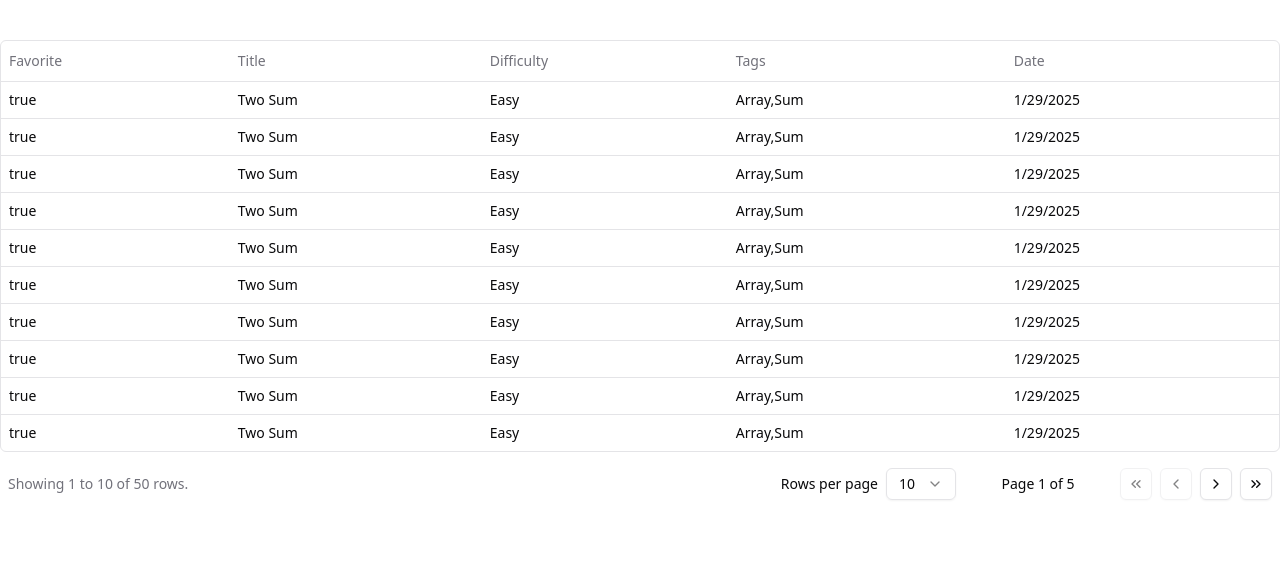
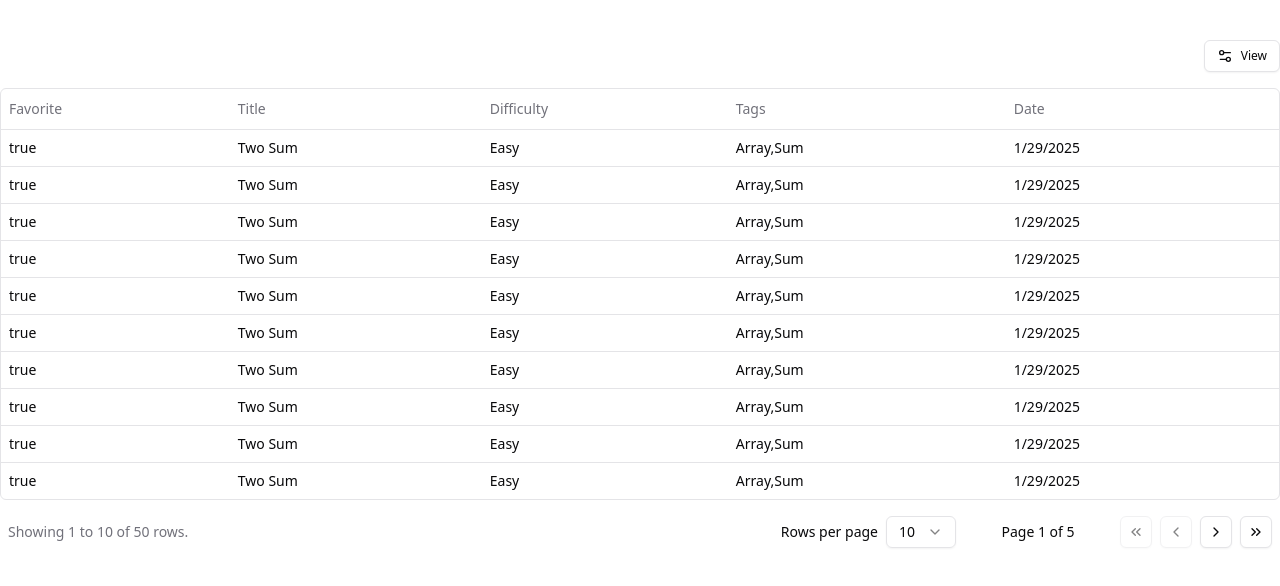
Before and after one commit to AbhayVAshokan/leetify, a Next.js app: page /dashboard in a window 1280 px wide. Shown: the top 586 px of the page. Built offline with nearby package versions, Linux system fonts and the light colour scheme.

Commit message:
Added a reusable column toggle component for table

```diff
--- a/app/dashboard/table.tsx
+++ b/app/dashboard/table.tsx
@@ -17,6 +17,7 @@ import {
   TableRow,
 } from "@/components/ui/table";
 import Pagination from "@/components/ui/table/pagination";
+import ColumnToggle from "@/components/ui/table/column-toggle";
 
 interface DataTableProps<TData, TValue> {
   columns: ColumnDef<TData, TValue>[];
@@ -40,6 +41,8 @@ const DataTable = <TData, TValue>({
   });
 
   return (
+    <div className="space-y-4">
+      <ColumnToggle table={table} />
       <div className="space-y-4">
         <div className="rounded-md border">
           <Table>
@@ -94,6 +97,7 @@ const DataTable = <TData, TValue>({
         </div>
         <Pagination table={table} />
       </div>
+    </div>
   );
 };
 
--- /dev/null
+++ b/components/ui/table/column-toggle.tsx
@@ -0,0 +1,59 @@
+"use client";
+
+import { DropdownMenuTrigger } from "@radix-ui/react-dropdown-menu";
+import { Table } from "@tanstack/react-table";
+import { Settings2 } from "lucide-react";
+
+import { Button } from "@/components/ui/button";
+import {
+  DropdownMenu,
+  DropdownMenuCheckboxItem,
+  DropdownMenuContent,
+  DropdownMenuLabel,
+  DropdownMenuSeparator,
+} from "@/components/ui/dropdown-menu";
+
+interface ColumnToggleProps<TData> {
+  table: Table<TData>;
+}
+
+const ColumnToggle = <TData,>({ table }: ColumnToggleProps<TData>) => {
+  return (
+    <DropdownMenu>
+      <DropdownMenuTrigger asChild>
+        <Button
+          variant="outline"
+          size="sm"
+          className="ml-auto hidden h-8 lg:flex"
+        >
+          <Settings2 />
+          View
+        </Button>
+      </DropdownMenuTrigger>
+      <DropdownMenuContent align="end" className="w-[150px]">
+        <DropdownMenuLabel>Toggle columns</DropdownMenuLabel>
+        <DropdownMenuSeparator />
+        {table
+          .getAllColumns()
+          .filter(
+            (column) =>
+              typeof column.accessorFn !== "undefined" && column.getCanHide(),
+          )
+          .map((column) => {
+            return (
+              <DropdownMenuCheckboxItem
+                key={column.id}
+                className="capitalize"
+                checked={column.getIsVisible()}
+                onCheckedChange={(value) => column.toggleVisibility(!!value)}
+              >
+                {column.id}
+              </DropdownMenuCheckboxItem>
+            );
+          })}
+      </DropdownMenuContent>
+    </DropdownMenu>
+  );
+};
+
+export default ColumnToggle;
```
Lines whose indentation alone changed are shown as unchanged.
